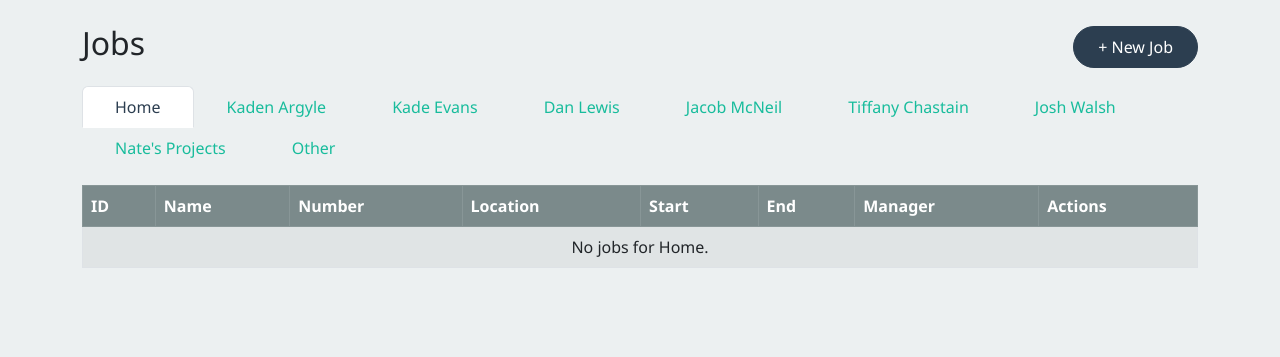
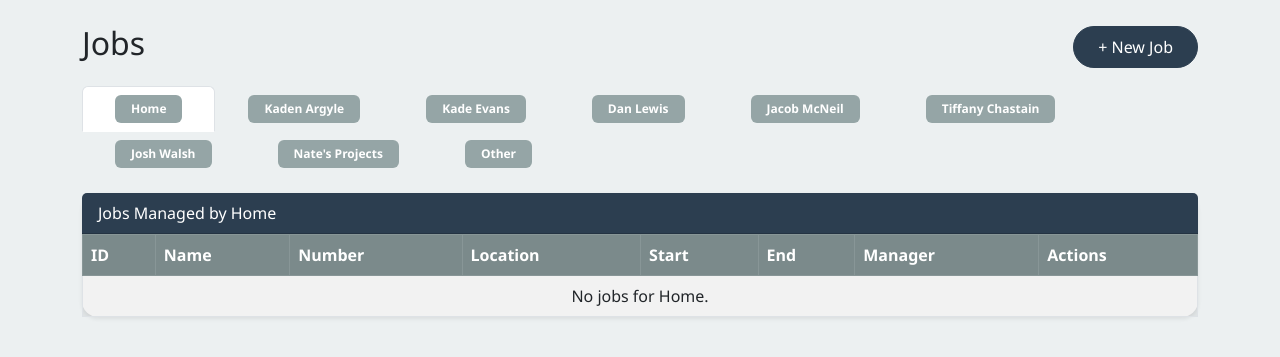
Before and after one commit to ColtonBaum/THE-REQuest-form, a Flask app: page /admin/jobs in a window 1280 px wide. Shown: the part 72-429 px from the top of the page. Run offline with Flask 3, Linux system fonts and the light colour scheme; data that the repository does not hold is empty; some libraries are stand-ins or nearby versions.

Commit message:
Improve Jobs tab styling with PM boxes and layout polish

```diff
--- a/templates/admin/jobs_list.html
+++ b/templates/admin/jobs_list.html
@@ -19,7 +19,7 @@
       role="tab"
       aria-selected="{{ 'true' if loop.first else 'false' }}"
     >
-      {{ pm }}
+      <span class="badge bg-secondary px-3 py-2">{{ pm }}</span>
     </button>
   </li>
   {% endfor %}
@@ -32,8 +32,13 @@
     id="pm-{{ loop.index }}"
     role="tabpanel"
   >
+    <div class="card shadow-sm mb-4">
+      <div class="card-header bg-primary text-white">
+        Jobs Managed by {{ pm }}
+      </div>
+      <div class="card-body p-0">
         <div class="table-responsive">
-      <table class="table table-striped table-bordered align-middle">
+          <table class="table table-striped table-bordered align-middle m-0">
             <thead class="table-dark">
               <tr>
                 <th>ID</th>
@@ -61,7 +66,6 @@
                 <td>{{ job.end_date.strftime('%Y-%m-%d') }}</td>
                 <td>{{ job.manager }}</td>
                 <td>
-
                   <form method="post"
                         action="{{ url_for('admin.archive_job', job_id=job.id) }}"
                         style="display:inline;">
@@ -74,7 +78,6 @@
                 </td>
               </tr>
 
-          {# Inline details row #}
               <tr class="collapse" id="details-{{ job.id }}">
                 <td colspan="8" class="p-1">
                   <div class="accordion" id="acc-{{ job.id }}">
@@ -148,6 +151,8 @@
           </table>
         </div>
       </div>
+    </div>
+  </div>
   {% endfor %}
 </div>
 {% endblock %}
```
Lines whose indentation alone changed are shown as unchanged.
